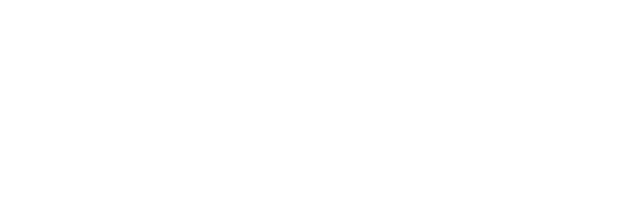
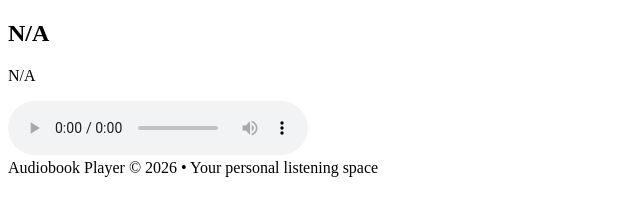
Before and after one commit to medjit/static_ebook_website, a plain HTML site: page index.html in a window 1280 px wide. Shown: the whole page, without its empty margins (0-640 px from the left). Drawn offline with Linux system fonts and the light colour scheme.

Commit message:
Implement basic HTML structure of the page.

```diff
--- a/index.html
+++ b/index.html
@@ -1,9 +1,37 @@
 <!DOCTYPE html>
 <html lang="en">
     <head>
-
+        <meta charset="UTF-8" />
+        <meta name="viewport" content="width=device-width, initial-scale=1.0" />
+        <title>Audiobook Player</title>
     </head>
     <body>
+        <div class="container">
+            <!-- AUDIO PLAYER -->
+            <section class="player">
 
+                <div class="now-playing">
+                    <div class="cover"></div>
+
+                    <div class="track-info">
+                        <h2>N/A</h2>
+                        <p>N/A</p>
+                    </div>
+                </div>
+
+                <audio controls></audio>
+            </section>
+
+            <!-- PLAYLIST -->
+            <section id="playlist">
+
+            </section>
+
+        </div>
+
+        <!-- FOOTER -->
+        <footer>
+            Audiobook Player © 2026 • Your personal listening space
+        </footer>
     </body>
 </html>
```
